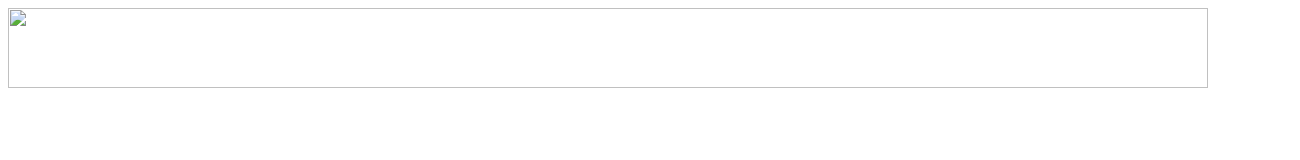
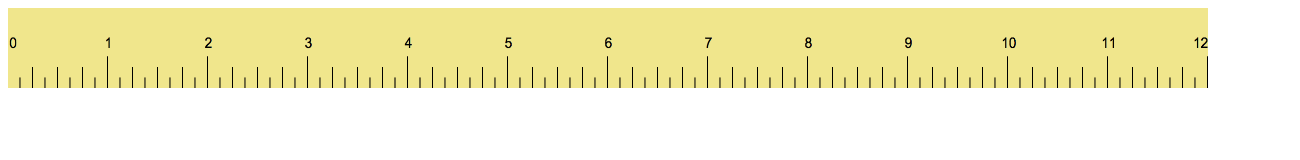
Before and after one commit to MuhammadShamim/ruler, an Electron app: page index.html in a window 1300 px wide. Drawn offline with Linux system fonts and the light colour scheme.

Commit message:
Update index.html

```diff
--- a/index.html
+++ b/index.html
@@ -5,6 +5,6 @@
   <link rel="stylesheet" type="text/css" href="css/ruler.css">
 </head>
 <body>
-	<img src="images/ruler-image.png">
+	<img src="images/ruler.png">
 </body>
 </html>
```
